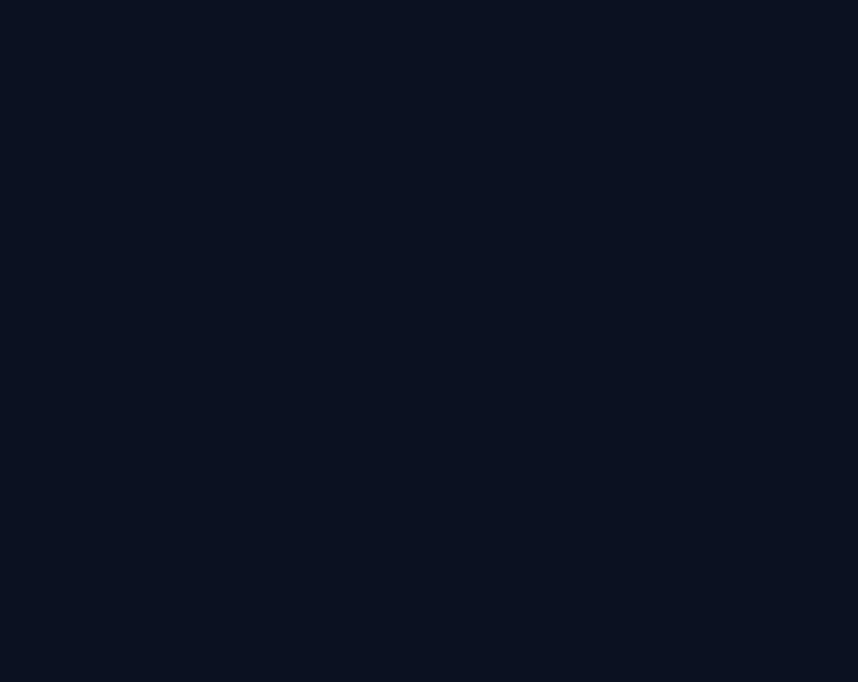
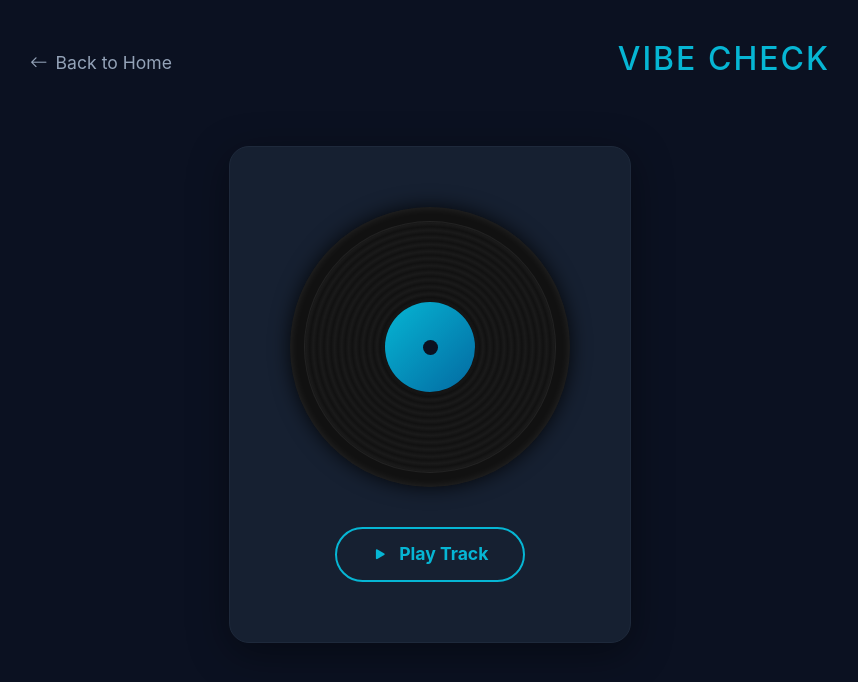
Before and after one commit to josejaviersmirador-dot/personal-website-finals-, a Vue app in the folder vue-project/: page /music in a window 1280 px wide. Before the commit this address had no page. Shown: the top 682 px of the page, without its empty margins (210-1068 px from the left). Built offline with nearby package versions, Linux system fonts and the light colour scheme.

Commit message:
updates addition and changes

```diff
--- a/vue-project/src/Home.vue
+++ b/vue-project/src/Home.vue
@@ -74,13 +74,13 @@
         <div class="card interest-card">
           <div class="card-title"><i class="bi bi-controller"></i> INTERESTS</div>
           <div class="interest-icons">
-            <i class="bi bi-book"></i> <i class="bi bi-music-note-beamed"></i> <i class="bi bi-joystick"></i>
+            <i class="bi bi-book"></i>
+            <router-link to="/music" class="music-link" title="Play some tunes!">
+              <i class="bi bi-music-note-beamed"></i>
+            </router-link>
+            <i class="bi bi-joystick"></i>
           </div>
-        </div>
-      </div>
-    </div>
-
-    <div class="card comment-section">
+        </div> </div> </div> <div class="card comment-section">
       <div class="card-title"><i class="bi bi-chat-left-dots"></i> LEAVE A COMMENT</div>
       <div class="comment-form">
         <input type="text" placeholder="Name">
@@ -309,4 +309,17 @@
   color: #475569;
   font-size: 0.8rem;
 }
+
+.music-link {
+  color: inherit;
+  text-decoration: none;
+  transition: color 0.3s ease, transform 0.2s ease;
+  display: inline-flex;
+  cursor: pointer;
+}
+
+.music-link:hover {
+  color: #06b6d4;
+  transform: scale(1.15);
+}
 </style>
--- /dev/null
+++ b/vue-project/src/Music.vue
@@ -0,0 +1,172 @@
+<template>
+  <div class="music-container">
+    <header class="header">
+      <router-link to="/" class="back-btn"><i class="bi bi-arrow-left"></i> Back to Home</router-link>
+      <h2>VIBE CHECK</h2>
+    </header>
+
+    <div class="turntable-wrapper">
+      <div :class="['vinyl-record', { playing: isPlaying }]" @click="togglePlay">
+        <div class="record-grooves"></div>
+        <div class="record-label">
+          <div class="center-hole"></div>
+        </div>
+      </div>
+
+      <div class="controls">
+        <button @click="togglePlay" class="play-btn">
+          <i :class="isPlaying ? 'bi bi-pause-fill' : 'bi bi-play-fill'"></i>
+          {{ isPlaying ? 'Pause' : 'Play' }} Track
+        </button>
+      </div>
+
+      <audio
+        ref="audioPlayer"
+        src="https://www.soundhelix.com/examples/mp3/SoundHelix-Song-1.mp3"
+        @ended="isPlaying = false"
+      ></audio>
+    </div>
+  </div>
+</template>
+
+<script setup>
+import { ref } from 'vue';
+
+const isPlaying = ref(false);
+const audioPlayer = ref(null);
+
+const togglePlay = () => {
+  if (isPlaying.value) {
+    audioPlayer.value.pause();
+  } else {
+    audioPlayer.value.play();
+  }
+  isPlaying.value = !isPlaying.value;
+};
+</script>
+
+<style scoped>
+.music-container {
+  padding: 40px;
+  min-height: 100vh;
+  background-color: #0b1121;
+  color: white;
+  display: flex;
+  flex-direction: column;
+  align-items: center;
+}
+
+.header {
+  width: 100%;
+  max-width: 800px;
+  display: flex;
+  align-items: center;
+  justify-content: space-between;
+  margin-bottom: 60px;
+}
+
+.header h2 {
+  color: #06b6d4;
+  letter-spacing: 2px;
+}
+
+.back-btn {
+  color: #94a3b8;
+  text-decoration: none;
+  font-size: 1.1rem;
+  display: flex;
+  align-items: center;
+  gap: 8px;
+  transition: color 0.3s;
+}
+
+.back-btn:hover {
+  color: #06b6d4;
+}
+
+.turntable-wrapper {
+  display: flex;
+  flex-direction: column;
+  align-items: center;
+  background: #162031;
+  padding: 60px;
+  border-radius: 20px;
+  border: 1px solid #1e293b;
+  box-shadow: 0 10px 40px rgba(0,0,0,0.4);
+}
+
+.vinyl-record {
+  width: 280px;
+  height: 280px;
+  background: #111;
+  border-radius: 50%;
+  display: flex;
+  justify-content: center;
+  align-items: center;
+  box-shadow: 0 0 20px rgba(0,0,0,0.8), inset 0 0 10px rgba(255,255,255,0.1);
+  margin-bottom: 40px;
+  cursor: pointer;
+  position: relative;
+}
+
+.record-grooves {
+  position: absolute;
+  width: 90%;
+  height: 90%;
+  border-radius: 50%;
+  border: 1px solid rgba(255,255,255,0.05);
+  background: repeating-radial-gradient(
+    #111 0%,
+    #1a1a1a 2%,
+    #111 4%
+  );
+}
+
+.record-label {
+  width: 90px;
+  height: 90px;
+  background: #06b6d4;
+  border-radius: 50%;
+  z-index: 2;
+  display: flex;
+  justify-content: center;
+  align-items: center;
+  box-shadow: 0 0 5px rgba(0,0,0,0.5);
+  background-image: linear-gradient(135deg, #06b6d4 0%, #0369a1 100%);
+}
+
+.center-hole {
+  width: 15px;
+  height: 15px;
+  background: #0b1121;
+  border-radius: 50%;
+}
+
+.playing {
+  animation: spin 3s linear infinite;
+}
+
+@keyframes spin {
+  100% { transform: rotate(360deg); }
+}
+
+.play-btn {
+  background: transparent;
+  color: #06b6d4;
+  border: 2px solid #06b6d4;
+  padding: 12px 35px;
+  border-radius: 30px;
+  font-size: 1.1rem;
+  font-weight: bold;
+  cursor: pointer;
+  display: flex;
+  align-items: center;
+  gap: 10px;
+  transition: all 0.3s ease;
+}
+
+.play-btn:hover {
+  background: #06b6d4;
+  color: #0b1121;
+}
+</style>
--- a/vue-project/src/router.js
+++ b/vue-project/src/router.js
@@ -3,12 +3,14 @@ import Home from './Home.vue'
 import Gallery from './Gallery.vue'
 import Profile from './Profile.vue'
 import Resources from './Resources.vue'
+import Music from './Music.vue' // <-- Added the Music import
 
 const routes = [
   { path: '/', component: Home },
   { path: '/gallery', component: Gallery },
   { path: '/profile', component: Profile },
-  { path: '/resources', component: Resources }
+  { path: '/resources', component: Resources },
+  { path: '/music', component: Music } // <-- Added the Music route
 ]
 
 const router = createRouter({
```
